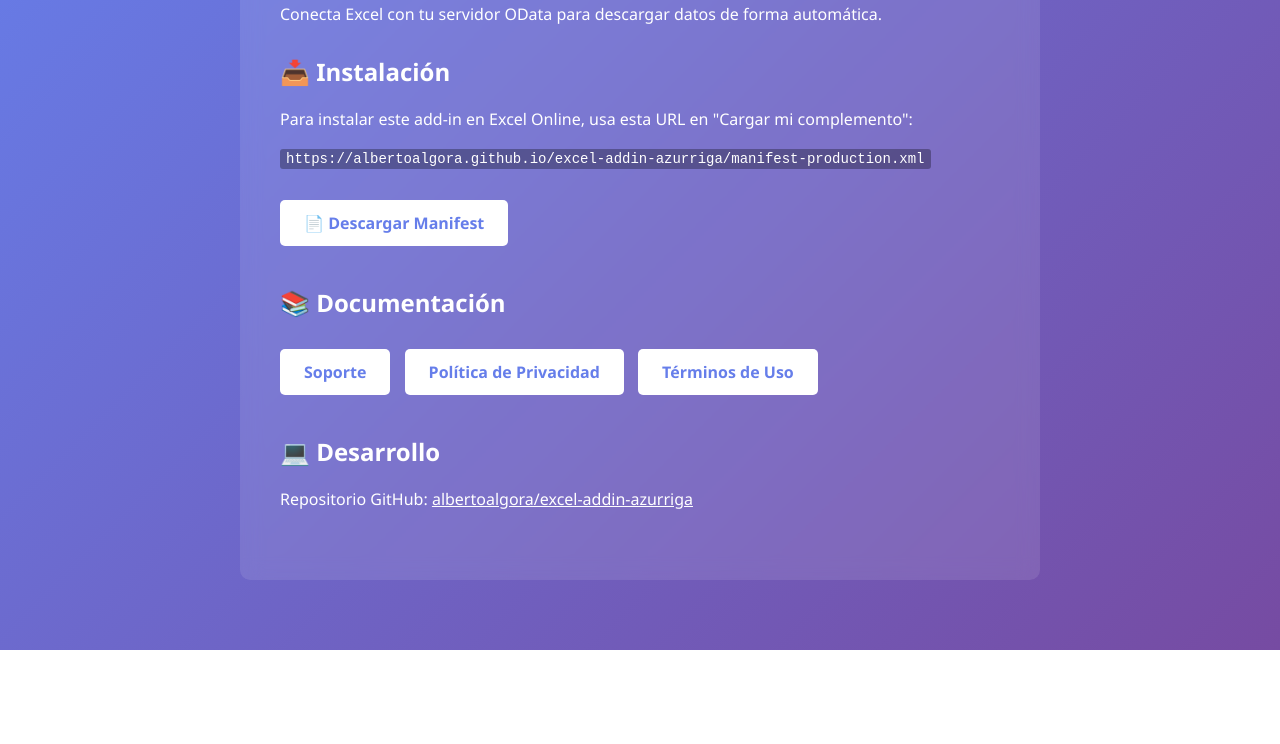
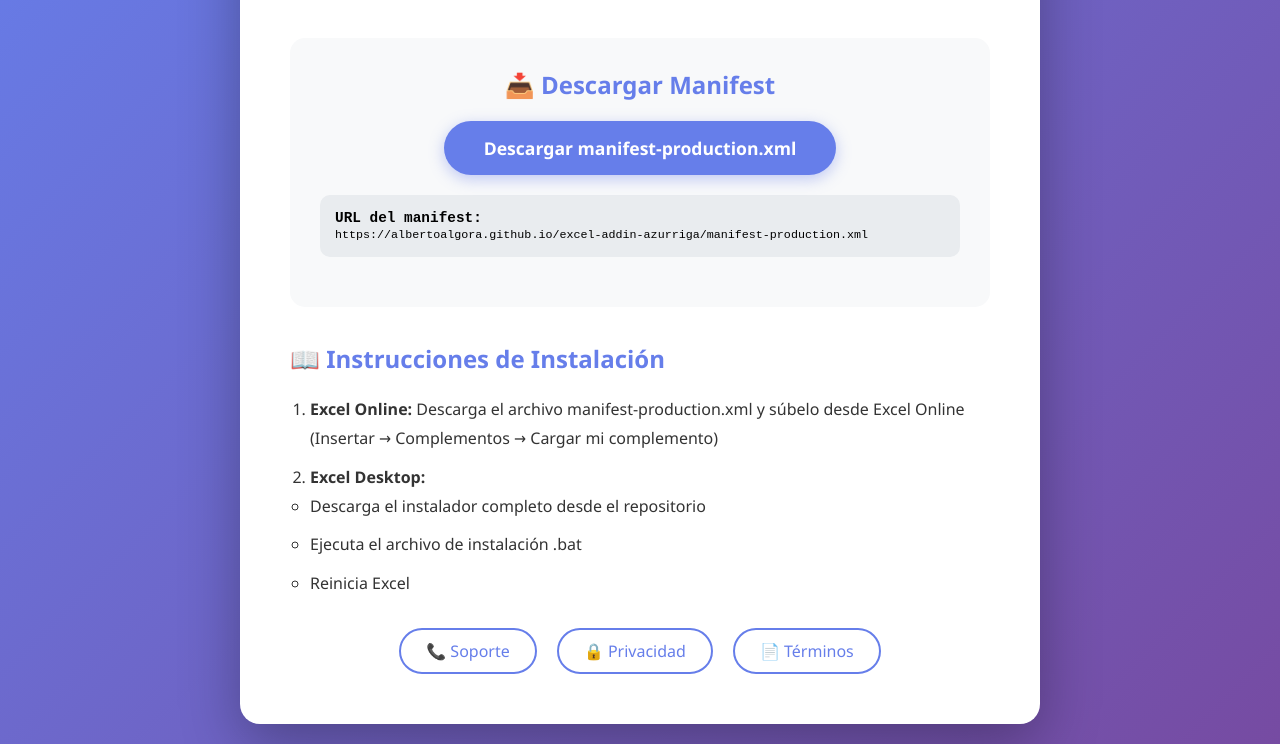
Before and after one commit to albertoalgora/excel-addin-azurriga, a plain HTML site: page index.html in a window 1280 px wide. Shown: the part 171-915 px from the top of the page. Before the commit the page ends 821 px from the top, so only its background shows below. Drawn offline with Linux system fonts and the light colour scheme.

```diff
--- a/index.html
+++ b/index.html
@@ -3,72 +3,151 @@
 <head>
     <meta charset="UTF-8">
     <meta name="viewport" content="width=device-width, initial-scale=1.0">
-    <title>Add-in Azurriga para Excel</title>
+    <title>Excel Add-in Azurriga - Descarga</title>
     <style>
+        * {
+            margin: 0;
+            padding: 0;
+            box-sizing: border-box;
+        }
         body {
             font-family: 'Segoe UI', Tahoma, Geneva, Verdana, sans-serif;
-            max-width: 800px;
-            margin: 50px auto;
+            background: linear-gradient(135deg, #667eea 0%, #764ba2 100%);
+            min-height: 100vh;
+            display: flex;
+            justify-content: center;
+            align-items: center;
             padding: 20px;
-            background: linear-gradient(135deg, #667eea 0%, #764ba2 100%);
-            color: white;
         }
         .container {
-            background: rgba(255, 255, 255, 0.1);
-            padding: 40px;
-            border-radius: 10px;
+            background: white;
+            border-radius: 20px;
+            box-shadow: 0 20px 60px rgba(0,0,0,0.3);
+            padding: 50px;
+            max-width: 800px;
+            width: 100%;
             backdrop-filter: blur(10px);
         }
         h1 {
-            margin-top: 0;
+            color: #667eea;
+            margin-bottom: 20px;
+            font-size: 2.5em;
+            text-align: center;
         }
-        .button {
+        .subtitle {
+            color: #666;
+            text-align: center;
+            margin-bottom: 40px;
+            font-size: 1.1em;
+        }
+        .download-section {
+            background: #f8f9fa;
+            padding: 30px;
+            border-radius: 15px;
+            margin-bottom: 30px;
+        }
+        .download-btn {
             display: inline-block;
-            background: white;
+            background: #667eea;
+            color: white;
+            padding: 15px 40px;
+            border-radius: 50px;
+            text-decoration: none;
+            font-weight: bold;
+            font-size: 1.1em;
+            transition: all 0.3s ease;
+            box-shadow: 0 4px 15px rgba(102, 126, 234, 0.4);
+        }
+        .download-btn:hover {
+            background: #764ba2;
+            transform: translateY(-2px);
+            box-shadow: 0 6px 20px rgba(118, 75, 162, 0.4);
+        }
+        .manifest-url {
+            background: #e9ecef;
+            padding: 15px;
+            border-radius: 10px;
+            margin: 20px 0;
+            font-family: 'Courier New', monospace;
+            word-break: break-all;
+            font-size: 0.9em;
+        }
+        .instructions {
+            margin-top: 30px;
+            line-height: 1.8;
+        }
+        .instructions h2 {
             color: #667eea;
-            padding: 12px 24px;
-            border-radius: 5px;
+            margin-bottom: 15px;
+            font-size: 1.5em;
+        }
+        .instructions ol {
+            margin-left: 20px;
+        }
+        .instructions li {
+            margin-bottom: 10px;
+            color: #333;
+        }
+        .links {
+            display: flex;
+            justify-content: center;
+            gap: 20px;
+            margin-top: 30px;
+            flex-wrap: wrap;
+        }
+        .link-btn {
+            display: inline-block;
+            padding: 10px 25px;
+            border: 2px solid #667eea;
+            color: #667eea;
             text-decoration: none;
-            margin: 10px 10px 10px 0;
-            font-weight: bold;
+            border-radius: 25px;
+            transition: all 0.3s ease;
+            font-weight: 500;
         }
-        .button:hover {
-            background: #f0f0f0;
-        }
-        code {
-            background: rgba(0, 0, 0, 0.3);
-            padding: 2px 6px;
-            border-radius: 3px;
-            font-size: 14px;
-        }
-        .section {
-            margin: 30px 0;
+        .link-btn:hover {
+            background: #667eea;
+            color: white;
         }
     </style>
 </head>
 <body>
     <div class="container">
-        <h1>🚀 Add-in Azurriga para Excel</h1>
-        <p>Conecta Excel con tu servidor OData para descargar datos de forma automática.</p>
+        <h1>📊 Excel Add-in Azurriga</h1>
+        <p class="subtitle">Complemento de Excel para gestión de datos OData</p>
 
-        <div class="section">
-            <h2>📥 Instalación</h2>
-            <p>Para instalar este add-in en Excel Online, usa esta URL en "Cargar mi complemento":</p>
-            <code>https://albertoalgora.github.io/excel-addin-azurriga/manifest-production.xml</code>
-            <br><br>
-            <a href="manifest-production.xml" class="button" download>📄 Descargar Manifest</a>
+        <div class="download-section">
+            <h2 style="color: #667eea; margin-bottom: 20px; text-align: center;">📥 Descargar Manifest</h2>
+            <div style="text-align: center;">
+                <a href="manifest-production.xml" download class="download-btn">
+                    Descargar manifest-production.xml
+                </a>
+            </div>
+
+            <div class="manifest-url">
+                <strong>URL del manifest:</strong><br>
+                <code>https://albertoalgora.github.io/excel-addin-azurriga/manifest-production.xml</code>
+            </div>
         </div>
 
-        <div class="section">
-            <h2>📚 Documentación</h2>
-            <a href="support.html" class="button">Soporte</a>
-            <a href="privacy-policy.html" class="button">Política de Privacidad</a>
-            <a href="terms-of-use.html" class="button">Términos de Uso</a>
+        <div class="instructions">
+            <h2>📖 Instrucciones de Instalación</h2>
+            <ol>
+                <li><strong>Excel Online:</strong> Descarga el archivo manifest-production.xml y súbelo desde Excel Online (Insertar → Complementos → Cargar mi complemento)</li>
+                <li><strong>Excel Desktop:</strong>
+                    <ul>
+                        <li>Descarga el instalador completo desde el repositorio</li>
+                        <li>Ejecuta el archivo de instalación .bat</li>
+                        <li>Reinicia Excel</li>
+                    </ul>
+                </li>
+            </ol>
         </div>
 
-        <div class="section">
-            <h2>💻 Desarrollo</h2>
-            <p>Repositorio GitHub: <a href="https://github.com/albertoalgora/excel-addin-azurriga" style="color: white;">albertoalgora/excel-addin-azurriga</a></p>
+        <div class="links">
+            <a href="support.html" class="link-btn">📞 Soporte</a>
+            <a href="privacy-policy.html" class="link-btn">🔒 Privacidad</a>
+            <a href="terms-of-use.html" class="link-btn">📄 Términos</a>
         </div>
     </div>
 </body>
```
Also changed, not shown: taskpane.js, 1 other file.
